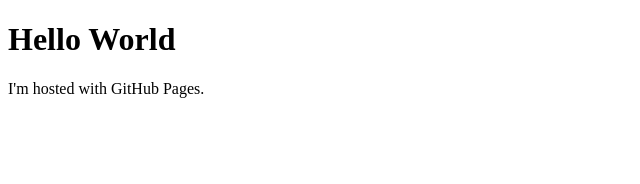
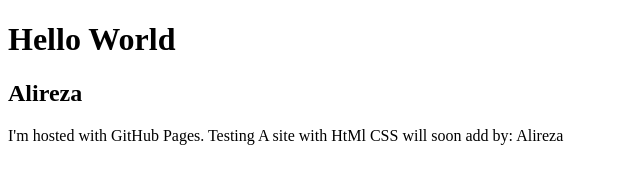
Before and after one commit to Ax-935/Ax-935.github.io, a plain HTML site: page index.html in a window 1280 px wide. Shown: the whole page, without its empty margins (0-640 px from the left). Drawn offline with Linux system fonts and the light colour scheme.

Commit message:
index2.html

```diff
--- a/index.html
+++ b/index.html
@@ -1,7 +1,29 @@
 <!DOCTYPE html>
 <html>
 <body>
-<h1>Hello World</h1>
-<p>I'm hosted with GitHub Pages.</p>
+
+    <header>
+        <h1>Hello World</h1>
+        <h2>Alireza</h2>
+
+
+        <p1>I'm hosted with GitHub Pages.</p1>
+        <p2>Testing A site with HtMl
+        CSS will soon add by:
+        Alireza
+        </p2>
+
+        <h3></h3>
+
+
+
+
+
+
+
+
+
+
+    </header>
 </body>
 </html>
```
